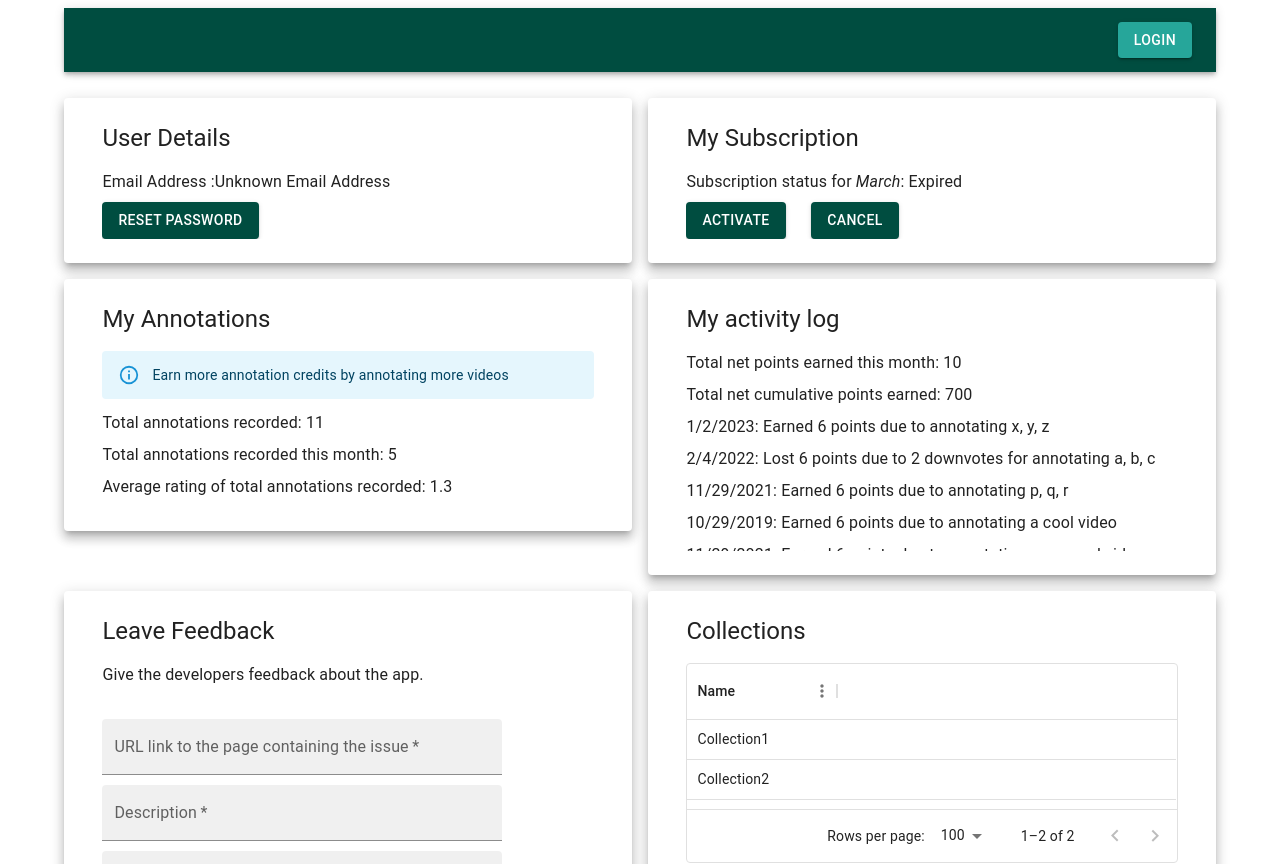
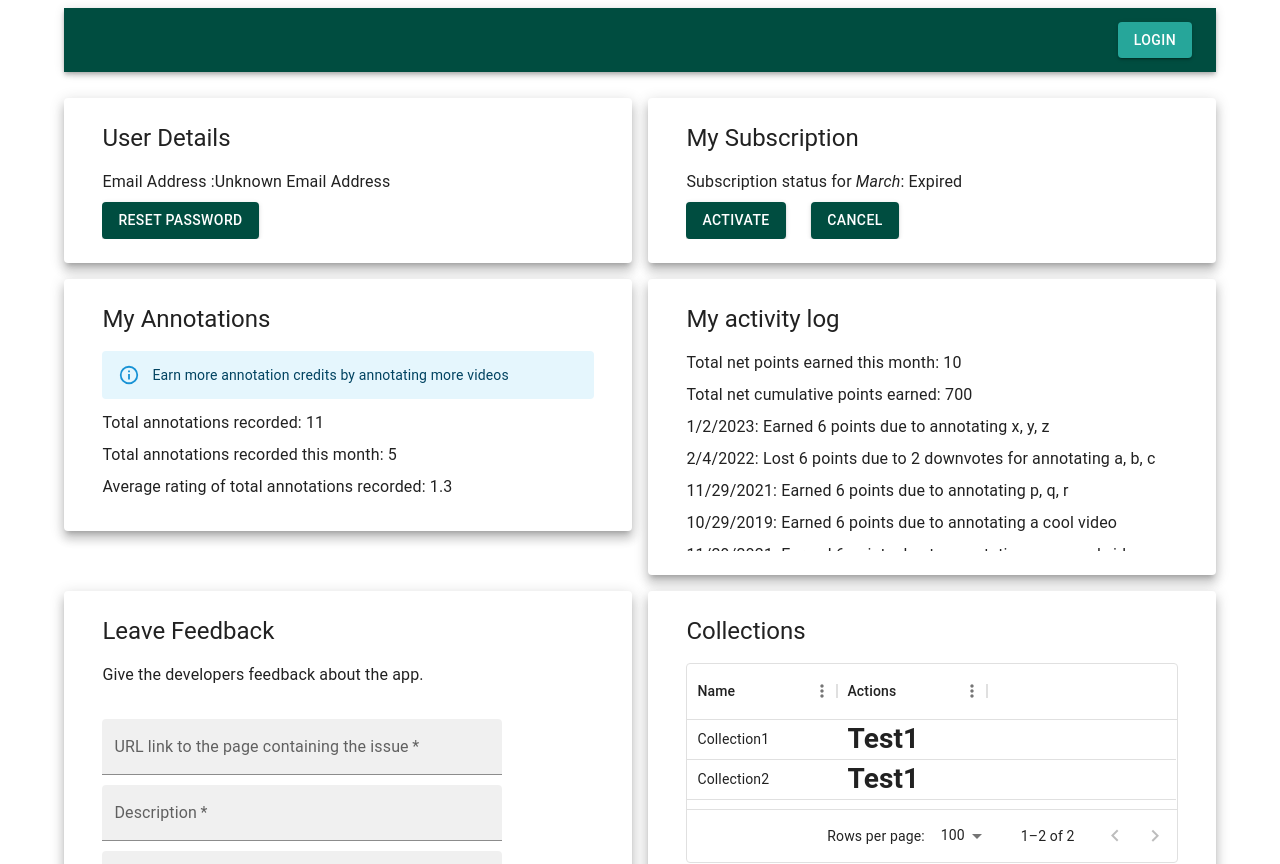
Before and after one commit to NerdyWithZainab/video-annotator, a Next.js app: page /me in a window 1280 px wide. Shown: the top 864 px of the page. Built offline with nearby package versions, Linux system fonts and the light colour scheme; no server answers.

Commit message:
add several experimental ways to get react components to render in the dataGrid

```diff
--- /dev/null
+++ b/components/ComponentWrapper/index.tsx
@@ -0,0 +1,10 @@
+const ComponentWrapper: React.FC<{
+  as: any;
+  id: string | number;
+  children?: any;
+}> = ({ as, id, children }) => {
+  const Component = as || "span";
+  return <Component id={id}>{children}</Component>;
+};
+
+export default ComponentWrapper;
--- a/components/DataTable/index.tsx
+++ b/components/DataTable/index.tsx
@@ -1,6 +1,15 @@
-import { DataGrid, GridColDef, GridRowsProp } from "@mui/x-data-grid";
+import {
+  DataGrid,
+  GridColDef,
+  GridRenderCellParams,
+  GridRowsProp,
+} from "@mui/x-data-grid";
+import { AnyARecord } from "dns";
 import { reduce, map } from "lodash-es";
-import { useMemo } from "react";
+import React, { useMemo } from "react";
+import { generateComponent } from "../../utilities/componentUtils";
+import ComponentWrapper from "../ComponentWrapper";
+import EditActionButton from "../EditActionButton";
 
 const DataTable: React.FC<{
   data: {}[];
@@ -19,12 +28,15 @@ const DataTable: React.FC<{
   if (shouldAddActionButtons) {
     colNamesToDisplayWithActions["actions"] = "Actions";
   }
-  console.log("deleteMe colNamesToDisplayWithActions is: ");
-  console.log(colNamesToDisplayWithActions);
+  //   console.log("deleteMe colNamesToDisplayWithActions is: ");
+  //   console.log(colNamesToDisplayWithActions);
 
   const colNamesToDisplayKeys: string[] = useMemo(() => {
-    return Object.keys(colNamesToDisplay) || [];
-  }, [colNamesToDisplay]);
+    return Object.keys(colNamesToDisplayWithActions) || [];
+  }, [colNamesToDisplayWithActions]);
+
+  console.log("deleteMe colNamesToDisplayKeys is: ");
+  console.log(colNamesToDisplayKeys);
 
   const shouldFilter: boolean = useMemo(() => {
     return colNamesToDisplayKeys.length > 0;
@@ -33,6 +45,35 @@ const DataTable: React.FC<{
   const rows: GridRowsProp = useMemo(() => {
     return data?.map((dataRow, idx) => {
       let dataRowWithOnlyDesiredCols: { [key: string]: any } = dataRow;
+      if (shouldAddActionButtons) {
+        dataRowWithOnlyDesiredCols["actions"] = null;
+        actionButtonsKeys.forEach((actionButtonKey) => {
+          //   dataRowWithOnlyDesiredCols["actions"] = dataRowWithOnlyDesiredCols[
+          //     "actions"
+          //   ]
+          //     ? dataRowWithOnlyDesiredCols["actions"] +
+          //       generateComponent(actionButtonsToDisplay[actionButtonKey], idx)
+          //     : generateComponent(actionButtonsToDisplay[actionButtonKey], idx); // @TODO this needs to add action button (e.g., view, edit) components... which in turn need guids
+          dataRowWithOnlyDesiredCols["actions"] !== null ? (
+            dataRowWithOnlyDesiredCols["actions"] +
+            (
+              <h1>Hi</h1>
+              //   <ComponentWrapper
+              //     as={actionButtonsToDisplay[actionButtonKey]}
+              //     id={idx}
+              //   />
+            )
+          ) : (
+            <h1>Hi</h1>
+            // <ComponentWrapper
+            //   as={actionButtonsToDisplay[actionButtonKey]}
+            //   id={idx}
+            // />
+          ); // @TODO this needs to add action button (e.g., view, edit) components... which in turn need guids
+        });
+      }
+      console.log("deleteMe dataRowWithOnlyDesiredCols a1 is: ");
+      console.log(dataRowWithOnlyDesiredCols);
       if (shouldFilter) {
         dataRowWithOnlyDesiredCols = reduce(
           dataRow,
@@ -57,6 +98,9 @@ const DataTable: React.FC<{
     });
   }, [colNamesToDisplayKeys, data, shouldFilter]);
 
+  console.log("deleteMe rows is: ");
+  console.log(rows);
+
   const columns: GridColDef[] = useMemo(() => {
     const safePrototypeRow: { [key: string]: any } = data[0] || {}; // assumes that the first row of the data has all of the columns desired (i.e., that it's a good prototype to use)
     let prototypeRowWithOnlyDesiredCols: { [key: string]: any } =
@@ -72,6 +116,14 @@ const DataTable: React.FC<{
       );
     }
     let tracker: number = 0;
+    // const actionButtonCellRenderer: (cellValues: {
+    //   type: any;
+    //   props: {};
+    // }) => any = (cellValues: { type: any; props: {} }) => {
+    //   console.log("deleteMe cellValues are: ");
+    //   console.log(cellValues);
+    //   return <h1>Test</h1>;
+    // };
     return map(prototypeRowWithOnlyDesiredCols, (el, elKey) => {
       tracker++; // tracker seems needed because I can't get both the keys and the indexes in map(obj)
       const cleanHeader: string = elKey.trim().toLowerCase();
@@ -82,6 +134,20 @@ const DataTable: React.FC<{
       return {
         field: "col" + tracker,
         headerName: headerName,
+        renderCell:
+          headerName === "Actions"
+            ? (params: GridRenderCellParams) => {
+                console.log("deleteMe params are: ");
+                console.log(params);
+                return <h1>Test1</h1>;
+              }
+            : () => {},
+        //   headerName === "Actions"
+        //     ? actionButtonCellRenderer({
+        //         type: EditActionButton,
+        //         props: { id: "test1" },
+        //       })
+        //     : () => {},
         width: 150,
       };
     });
--- /dev/null
+++ b/components/EditActionButton/index.tsx
@@ -0,0 +1,6 @@
+import { Button } from "@mui/material";
+const EditActionButton: React.FC<{ id: string | number }> = (id) => {
+  return <Button>EditTODO {id}</Button>;
+};
+
+export default EditActionButton;
--- /dev/null
+++ b/components/ViewActionButton/index.tsx
@@ -0,0 +1,6 @@
+import { Button } from "@mui/material";
+const ViewActionButton: React.FC<{ id: string | number }> = (id) => {
+  return <Button>ViewTODO {id}</Button>;
+};
+
+export default ViewActionButton;
--- /dev/null
+++ b/utilities/componentUtils.tsx
@@ -0,0 +1,16 @@
+import React, { createElement } from "react";
+import { Button } from "@mui/material";
+
+import EditActionButton from "../components/EditActionButton";
+import ViewActionButton from "../components/ViewActionButton";
+
+const componentMap: { [key: string]: any } = {
+  Edit: EditActionButton,
+  View: ViewActionButton,
+};
+
+export function generateComponent(componentName: string, id: string | number) {
+  const Returncomponent = componentMap[componentName] || "span";
+  return createElement(Returncomponent, { id: { id } });
+  //   return <Returncomponent>{children}</Returncomponent> />; // @TODO how to pass id={id}?
+}
```
